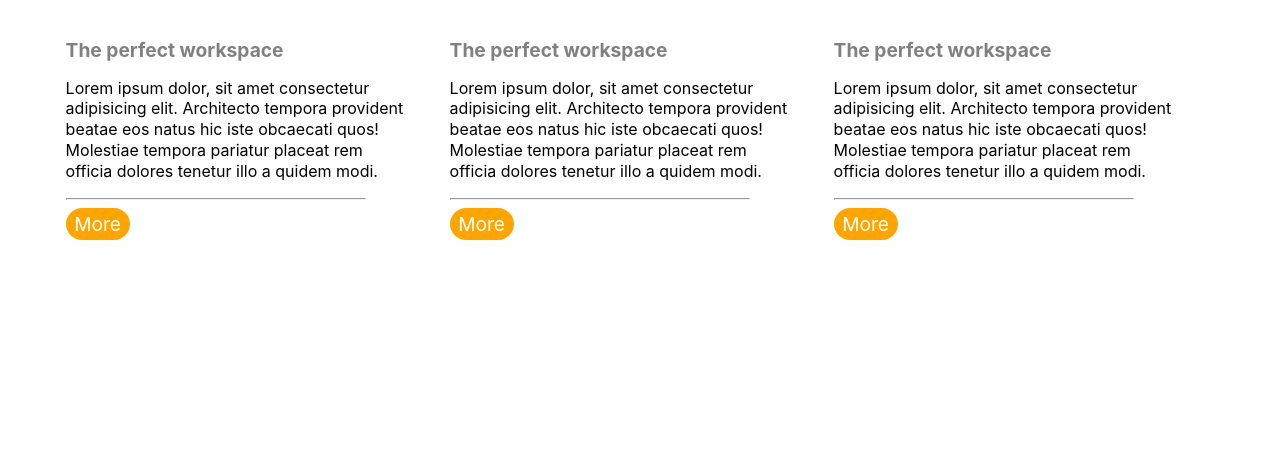
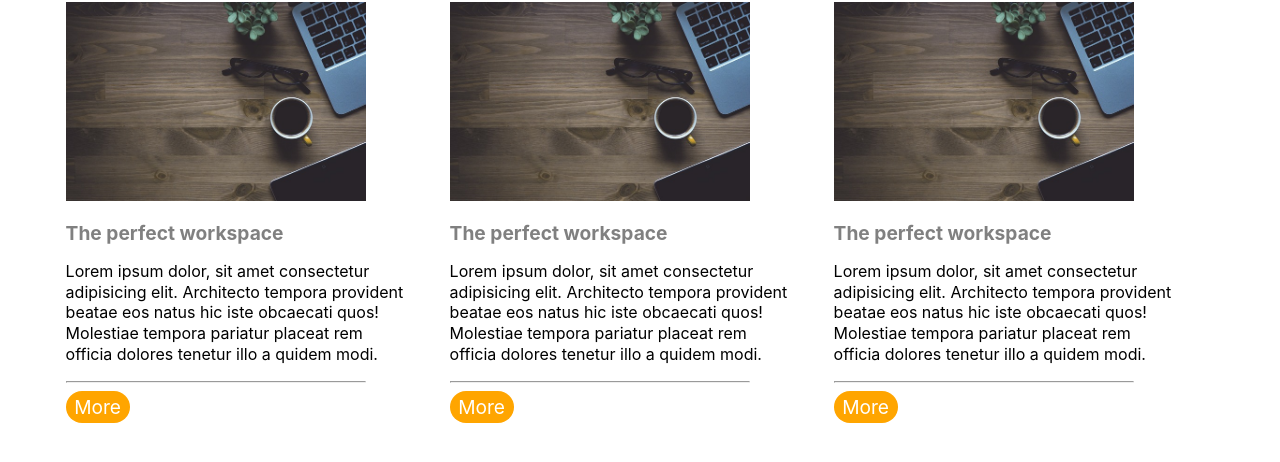
Before and after one commit to mshaihu/mshaihu.github.io, a plain HTML site: page index.html in a window 1280 px wide. Drawn offline with Linux system fonts and the light colour scheme; a script that the page names is missing.

Commit message:
addedimage

```diff
--- a/index.html
+++ b/index.html
@@ -10,7 +10,7 @@
   <body>
     <div class="container">
       <div class="card">
-        <img src="/Assets/workspace-gd94316cdd_640.jpg" alt="" />
+        <img src="/imm.jpg" alt="" />
         <h3>The perfect workspace</h3>
         <p>
           Lorem ipsum dolor, sit amet consectetur adipisicing elit. Architecto
@@ -23,7 +23,7 @@
       </div>
     </div>
     <div class="card">
-      <img src="/Assets/workspace-gd94316cdd_640.jpg" alt="" />
+      <img src="/imm.jpg" alt="" />
       <h3>The perfect workspace</h3>
       <p>
         Lorem ipsum dolor, sit amet consectetur adipisicing elit. Architecto
@@ -36,7 +36,7 @@
     </div>
   </div>
   <div class="card">
-    <img src="/Assets/workspace-gd94316cdd_640.jpg" alt="" />
+    <img src="/imm.jpg" alt="" />
     <h3>The perfect workspace</h3>
     <p>
       Lorem ipsum dolor, sit amet consectetur adipisicing elit. Architecto
```
